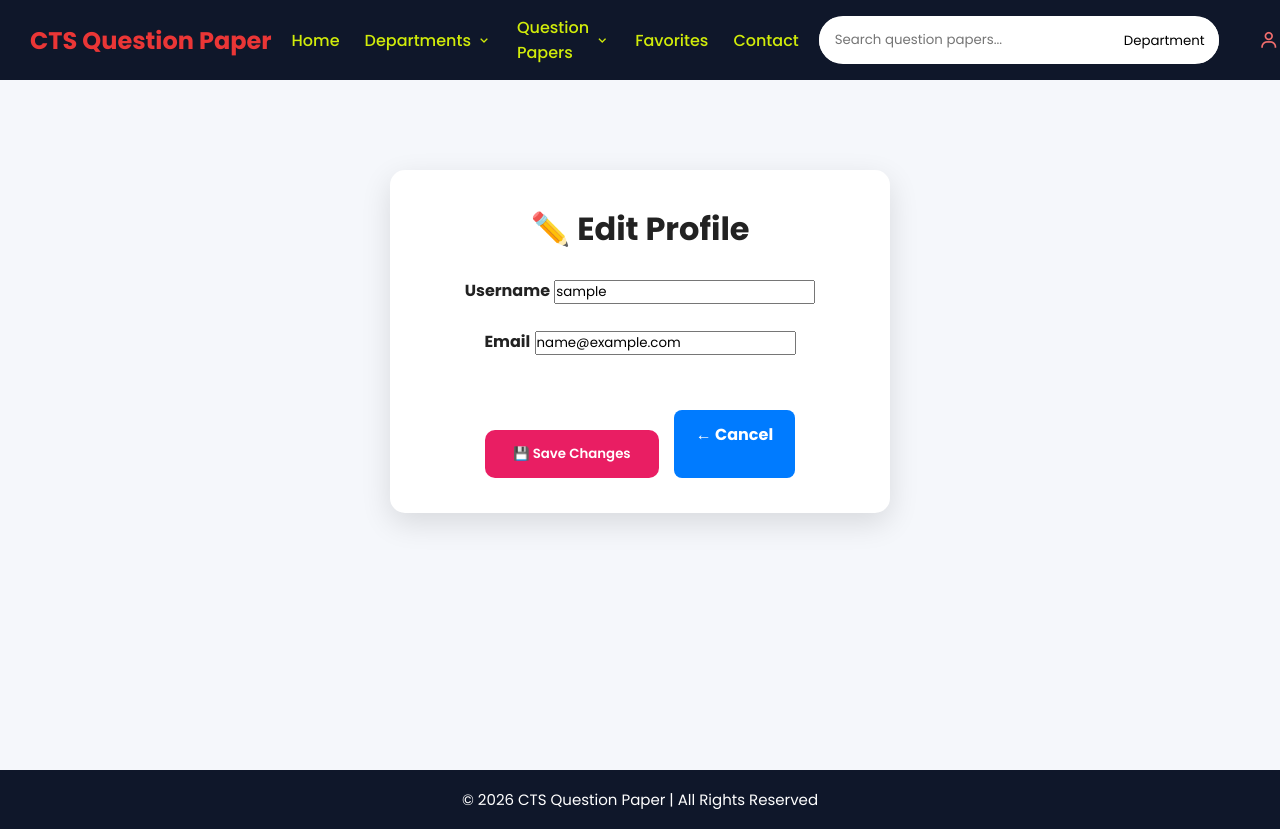
After one commit to aroy14122005-dotcom/cts-question-paper, a Django app: page /profile/edit/ in a window 1280 px wide; the page is wider, and only the part inside the window is pictured. The commit adds this page. Run offline with Django 5.2, Linux system fonts and the light colour scheme; the visitor is signed in with stand-in values (Sample User, id 1).

Commit message:
Add edit profile page and improve UI

```diff
--- a/main/templates/main/base.html
+++ b/main/templates/main/base.html
@@ -137,6 +137,7 @@
         </nav>
 
         <!-- Search -->
+         <div class="search-wrapper">
 
         <form action="{% url 'search' %}" method="GET" class="search-box">
 
@@ -169,6 +170,7 @@
 </form>
 
 <div id="search-suggestions"></div>
+</div>
 
         <!-- Right -->
 
@@ -228,6 +230,20 @@
     <!-- ================= MAIN ================= -->
 
     <main>
+
+        {% if messages %}
+    <div class="message-container">
+
+        {% for message in messages %}
+
+            <div class="message {{ message.tags }}">
+                {{ message }}
+            </div>
+
+        {% endfor %}
+
+    </div>
+    {% endif %}
 
         {% block content %}
 
@@ -310,23 +326,66 @@ document.addEventListener("click", function(e){
     }
 
 });
+
 const searchInput = document.getElementById("search-input");
+const suggestionsBox = document.getElementById("search-suggestions");
 
 searchInput.addEventListener("keyup", function () {
 
-    const query = this.value;
+    const query = this.value.trim();
 
-    if (query.length < 2) {
+    if(query.length < 2){
+
+        suggestionsBox.style.display = "none";
+        suggestionsBox.innerHTML = "";
+
         return;
+
     }
 
+    suggestionsBox.style.display = "none";
+
     fetch(`/search-api/?q=${query}`)
-        .then(response => response.json())
-        .then(data => {
 
-            console.log(data);
+    .then(response => response.json())
+
+    .then(data => {
+
+        suggestionsBox.innerHTML = "";
+
+        if(data.length === 0){
+
+            suggestionsBox.style.display = "block";
+
+            suggestionsBox.innerHTML =
+            "<div class='suggestion-item'>No results found</div>";
+
+            return;
+
+        }
+
+        data.forEach(item => {
+
+            suggestionsBox.innerHTML += `
+
+            <a href="/paper/${item.id}/" class="suggestion-item">
+
+                <strong>${item.subject}</strong><br>
+
+                <small>
+                    ${item.department.toUpperCase()} |
+                    Semester ${item.semester}
+                </small>
+
+            </a>
+
+            `;
 
         });
+
+        suggestionsBox.style.display = "block";
+
+    });
 
 });
 
@@ -380,6 +439,39 @@ window.addEventListener("click", function(e){
     }
 
 });
+
+document.addEventListener("click", function(e){
+
+    if(
+        !searchInput.contains(e.target) &&
+        !suggestionsBox.contains(e.target)
+    ){
+
+        suggestionsBox.style.display = "none";
+
+    }
+
+});
+
+setTimeout(function () {
+
+    const messages = document.querySelector(".message-container");
+
+    if(messages){
+
+        messages.style.transition = "0.5s";
+
+        messages.style.opacity = "0";
+
+        setTimeout(() => {
+
+            messages.remove();
+
+        },500);
+
+    }
+
+},3000);
 </script>
 </body>
 
--- /dev/null
+++ b/main/templates/main/edit_profile.html
@@ -0,0 +1,63 @@
+{% extends "main/base.html" %}
+
+{% block title %}
+Edit Profile
+{% endblock %}
+
+{% block content %}
+
+<div class="profile-container">
+
+    <div class="profile-card">
+
+        <h1>✏️ Edit Profile</h1>
+
+        <form method="POST">
+
+            {% csrf_token %}
+
+            <div class="profile-info">
+
+                <label><strong>Username</strong></label>
+
+               <input
+                  type="text"
+                  name="username"
+                  value="{{ username|default:request.user.username }}"
+                  required
+               >
+
+                <br><br>
+
+                <label><strong>Email</strong></label>
+
+               <input
+                  type="email"
+                  name="email"
+                  value="{{ email|default:request.user.email }}"
+                  required
+               >
+
+            </div>
+
+            <br>
+
+            <div class="profile-buttons">
+
+                <button type="submit" class="favorite-btn">
+                    💾 Save Changes
+                </button>
+
+                <a href="{% url 'profile' %}" class="home-btn">
+                    ← Cancel
+                </a>
+
+            </div>
+
+        </form>
+
+    </div>
+
+</div>
+
+{% endblock %}
--- a/main/urls.py
+++ b/main/urls.py
@@ -20,6 +20,7 @@ urlpatterns = [
     path("favorite/add/<int:paper_id>/", views.add_favorite, name="add_favorite"),
     path("favorite/remove/<int:paper_id>/", views.remove_favorite, name="remove_favorite"),
     path("profile/", views.profile, name="profile"),
+    path("profile/edit/", views.edit_profile, name="edit_profile"),
     path("change-password/", views.CustomPasswordChangeView.as_view(), name="change_password"),
     path("contact/", views.contact, name="contact"),
     path("logout/", views.logout_user, name="logout"),
--- a/main/views.py
+++ b/main/views.py
@@ -15,6 +15,8 @@ from .models import SubjectPDF, Favorite
 from django.contrib.auth.views import PasswordChangeView
 from django.urls import reverse_lazy
 from django.contrib.auth import logout
+from django.contrib import messages
+from django.contrib.auth.decorators import login_required
 
 
 def login_page(request):
@@ -230,10 +232,11 @@ def search_api(request):
 
     for pdf in results:
         data.append({
-            "subject": pdf.subject,
-            "department": pdf.department,
-            "semester": pdf.semester,
-        })
+           "id": pdf.id,
+           "subject": pdf.subject,
+           "department": pdf.department,
+           "semester": pdf.semester,
+})
 
     return JsonResponse(data, safe=False)
 
@@ -308,3 +311,50 @@ def error_404(request, exception):
 def logout_user(request):
     logout(request)
     return redirect("login")
+
+@login_required
+def edit_profile(request):
+
+    if request.method == "POST":
+
+        # .strip() যোগ করো
+        username = request.POST.get("username").strip()
+        email = request.POST.get("email").strip()
+
+        # Debug (Terminal-এ দেখাবে)
+        print("Logged in user:", request.user.username)
+        print("Entered username:", username)
+
+        # Username already exists?
+        if User.objects.exclude(id=request.user.id).filter(username=username).exists():
+           messages.error(request, "Username already exists.")
+
+           return render(request, "main/edit_profile.html", {
+              "username": username,
+              "email": email,
+    })
+
+
+        # Email already exists?
+        if User.objects.exclude(id=request.user.id).filter(email=email).exists():
+
+           messages.error(request, "Email already exists.")
+
+           return render(request, "main/edit_profile.html", {
+              "username": username,
+              "email": email,
+    })
+
+        user = request.user
+        user.username = username
+        user.email = email
+        user.save()
+
+        messages.success(request, "Profile updated successfully.")
+
+        return redirect("profile")
+
+    return render(request, "main/edit_profile.html", {
+    "username": request.user.username,
+    "email": request.user.email,
+})
```
Also changed, not shown: main/static/css/base.css (+117 -0 lines), main/static/css/search.css (+69 -0 lines), main/static/css/style.css (+28 -12 lines), main/templates/main/login.html (+14 -0 lines), main/templates/main/profile.html (+6 -2 lines), main/static/css/edit_profile.css (added).
